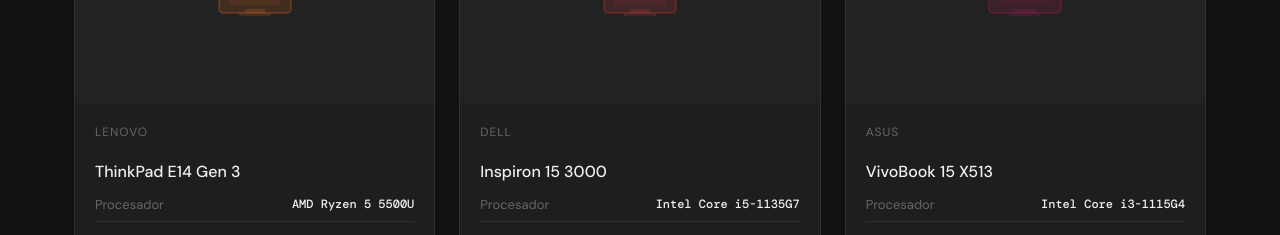
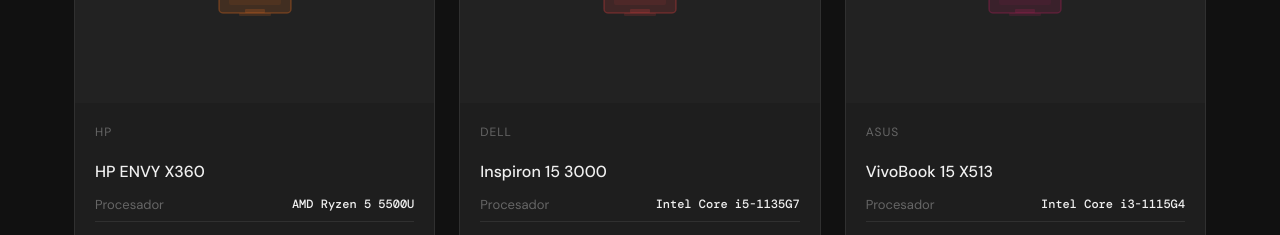
Before and after one commit to AFD-Notebooks/CatalogoAFD, a plain HTML site: page index.html in a window 1280 px wide. Shown: the part 1140-1375 px from the top of the page. Drawn offline with nearby package versions, Linux system fonts and the light colour scheme.

Commit message:
Update index.html

```diff
--- a/index.html
+++ b/index.html
@@ -853,8 +853,8 @@
 const products = [
   {
     id: 1,
-    modelo: "ThinkPad E14 Gen 3",
-    marca: "Lenovo",
+    modelo: "HP ENVY X360",
+    marca: "Hp",
     procesador: "AMD Ryzen 5 5500U",
     ram: "16 GB DDR4",
     almacenamiento: "512 GB SSD",
```
